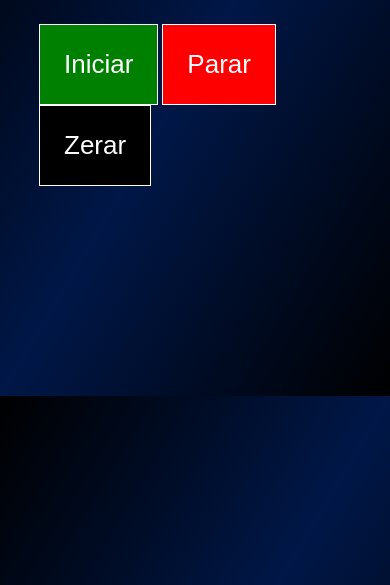
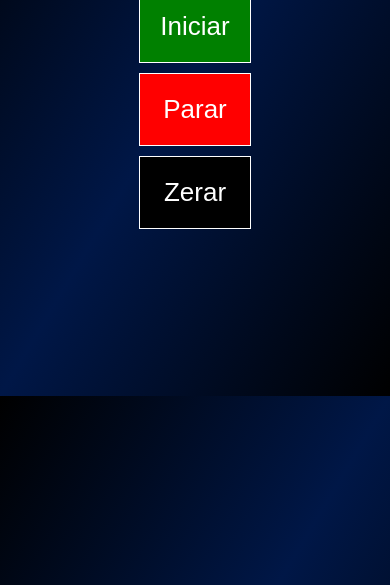
Before and after one commit to Edhdelly/Cronometro-Javascript, a plain HTML site: page index.html in a window 390 px wide. Shown: the part 259-844 px from the top of the page. Drawn offline with Linux system fonts and the light colour scheme.

Commit message:
up media query

```diff
--- a/style.css
+++ b/style.css
@@ -16,7 +16,7 @@ body {
     display: flex;
     justify-content: center;
     align-items: center;
-    flex-flow: column wrap;
+    flex-flow: column;
     height: 600px;
     max-width: 500px;
     margin: auto;
@@ -33,13 +33,13 @@ body {
 
 .buttons {
     margin-top: 10%;
-    margin: 10%;
     /* border: 1px solid red; */
+    padding: 20px;
 }
 
 #green {
     background-color: green;
-    padding: 24px;
+    padding: 20px;
     font-size: 26px;
     border: 1px solid white;
 
@@ -47,7 +47,7 @@ body {
 
 #red {
     background-color: red;
-    padding: 24px;
+    padding: 20px;
     font-size: 26px;
     border: 1px solid white;
 }
@@ -55,7 +55,7 @@ body {
 #black {
 
     background-color: black;
-    padding: 24px;
+    padding: 20px;
     font-size: 26px;
     border: 1px solid white;
 }
@@ -71,3 +71,15 @@ body {
 #black:hover {
     cursor: pointer;
 }
+
+@media only screen and (max-width: 400px) {
+    .buttons {
+        margin: 0;
+        display: flex;
+        flex-direction: column;
+    }
+
+    .buttons button {
+        margin-top: 10px;
+    }
+}
```
